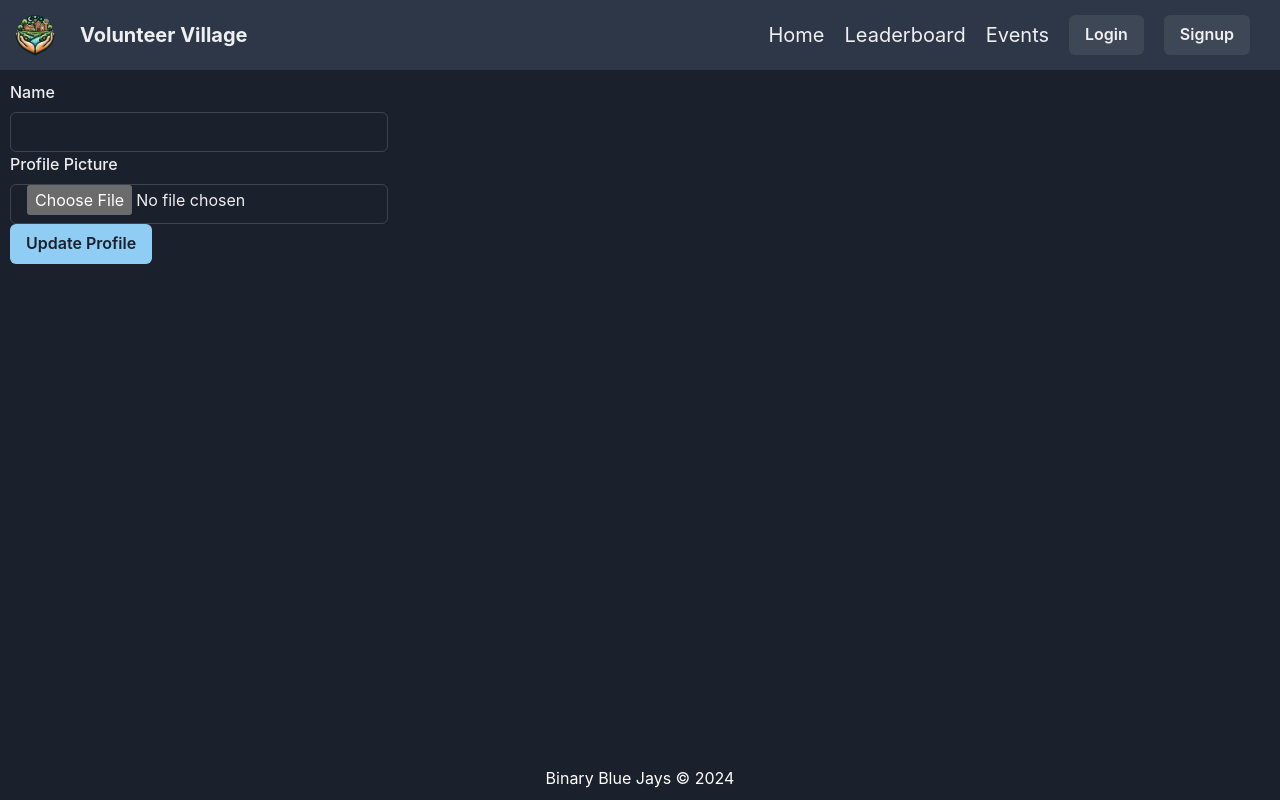
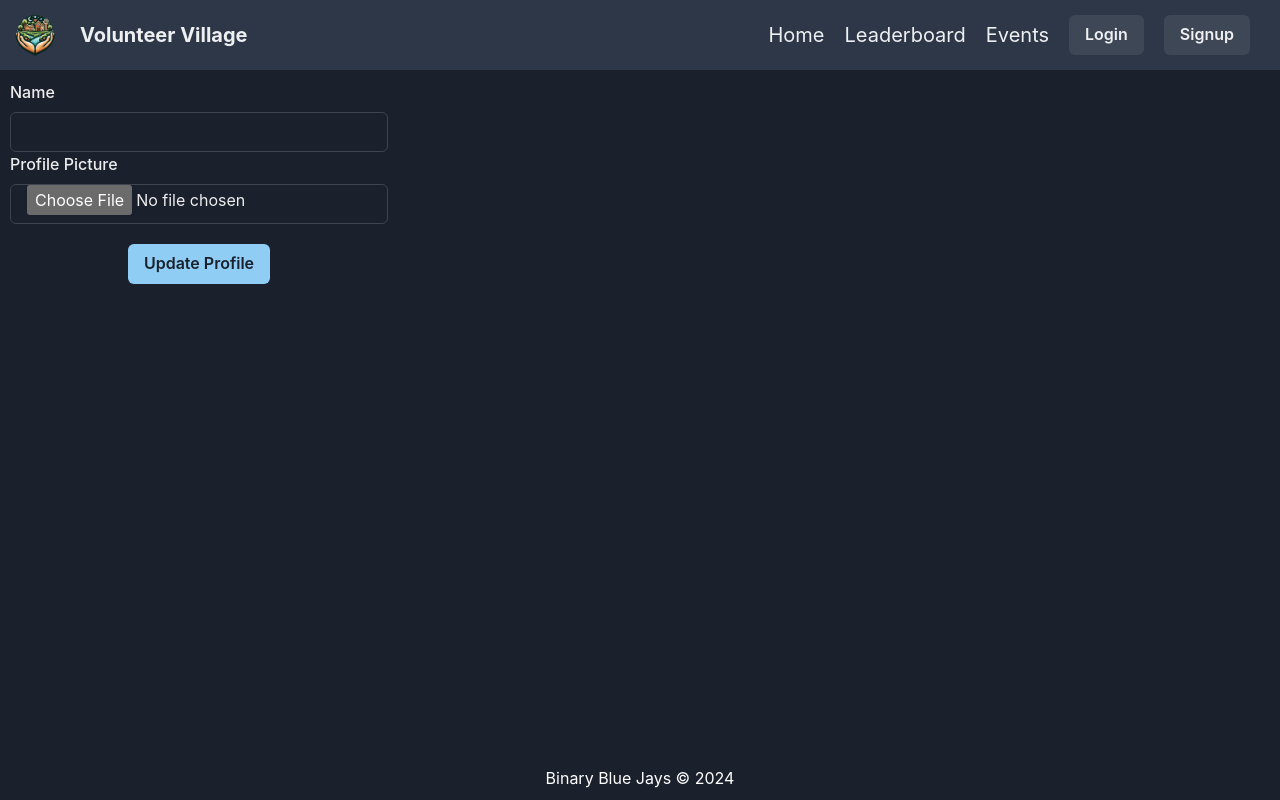
Before and after one commit to Etown-Computer-Science-Club/VolunteerVillage, a React (Vite) app in the folder client/: page /profile in a window 1280 px wide. Built offline with nearby package versions, Linux system fonts and the light colour scheme.

Commit message:
Update Profile form layout and button alignment

```diff
--- a/client/src/components/Profile.jsx
+++ b/client/src/components/Profile.jsx
@@ -36,7 +36,7 @@ const Profile = () => {
 	};
 
 	return (
-		<VStack as="form" onSubmit={handleSubmit} spacing={4} align="flex-start">
+		<VStack as="form" onSubmit={handleSubmit} spacing={5} align="flex-start">
 			<Center>
 				<Box w="100%">
 					<FormControl>
@@ -53,10 +53,11 @@ const Profile = () => {
 							accept="image/*"
 						/>
 					</FormControl>
-
-					<Button colorScheme="blue" onClick={handleSubmit}>
+					<Center>
+					<Button colorScheme="blue" m={5} onClick={handleSubmit}>
 						Update Profile
 					</Button>
+					</Center>
 				</Box>
 			</Center>
 		</VStack>
```
